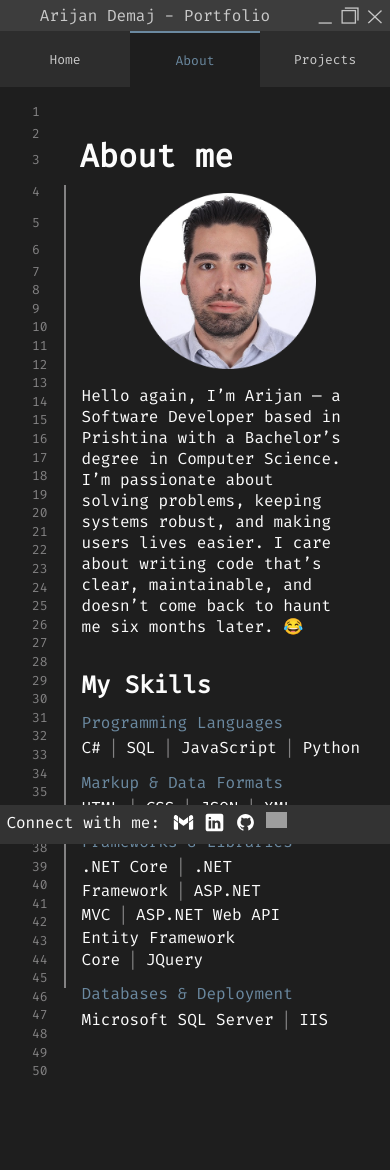
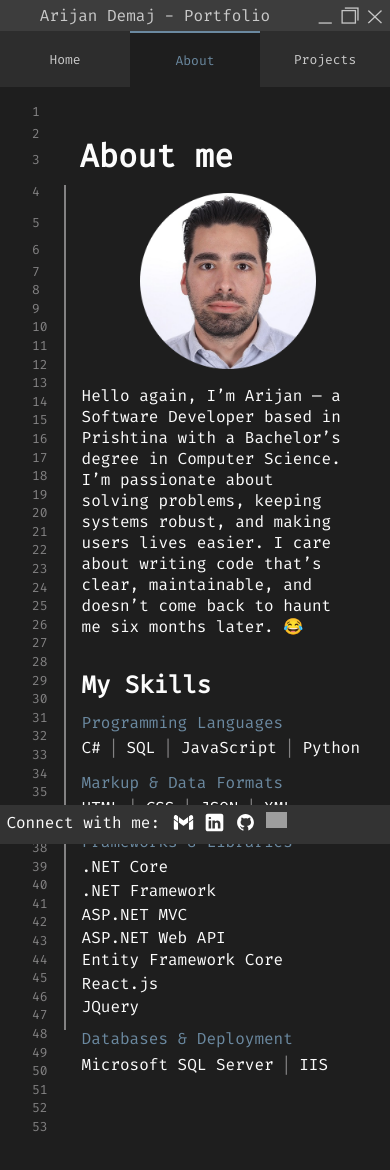
Before and after one commit to arijandemaj/Portfolio, a React (Vite) app: page /about in a window 390 px wide. Shown: the top 1170 px of the page. Built offline with nearby package versions, Linux system fonts and the light colour scheme; grey boxes are pictures that could not be loaded.

Commit message:
Fix mobile responsivity of skills

```diff
--- a/src/pages/About.jsx
+++ b/src/pages/About.jsx
@@ -88,7 +88,7 @@ function About() {
                   XML
                 </p>
                 <p className="skill-group">Frameworks & Libraries</p>
-                <p className="skills-container">
+                <p className="skills-container without-bars-mobile">
                   .NET Core
                   <span className="skills-seperation-bar">|</span>
                   .NET Framework
@@ -98,6 +98,8 @@ function About() {
                   ASP.NET Web API
                   <br></br>
                   Entity Framework Core
+                  <span className="skills-seperation-bar">|</span>
+                  React.js
                   <span className="skills-seperation-bar">|</span>
                   JQuery
                 </p>
--- a/src/styles/main.css
+++ b/src/styles/main.css
@@ -285,9 +285,10 @@ nav{
 }
 
 @media only screen and (max-width: 768px) {
+
     #image-div {
         display: none;
-   }
+    }
 
    #qoute-container{
         display: none;
@@ -330,6 +331,14 @@ nav{
         padding-left: 1rem;
     }
 
+    .without-bars-mobile .skills-seperation-bar{
+        white-space: pre;
+        visibility: hidden;
+    }
+
+    .without-bars-mobile .skills-seperation-bar::after{
+        content: "\A";
+    }
 
 }
 
```
